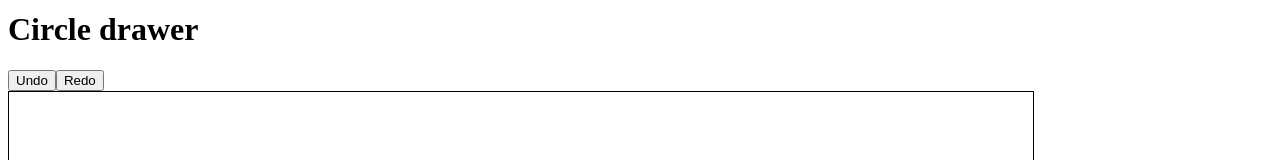
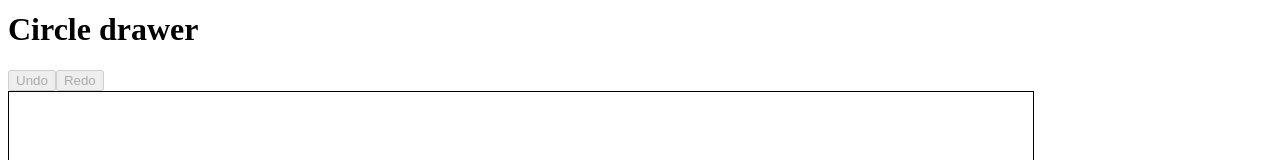
Before and after one commit to eirikff/7guis, a Vue app in the folder vue/: page /circle-drawer in a window 1280 px wide. Shown: the part 170-330 px from the top of the page. Built offline with nearby package versions, Linux system fonts and the light colour scheme.

Commit message:
Finish circle drawer

```diff
--- a/vue/src/components/CircleDrawer.vue
+++ b/vue/src/components/CircleDrawer.vue
@@ -1,6 +1,7 @@
 <script setup>
 import { ref, onMounted, nextTick } from 'vue';
 import CircleDrawerChangeDialogue from "./CircleDrawerChangeDialogue.vue";
+import CircleDrawerHistory from "./CircleDrawerHistory.vue";
 
 const defaultRadius = 25;
 
@@ -11,10 +12,14 @@ let circleId = 0;
 const circles = ref([]);
 const selectedCircle = ref(null);
 
+const history = ref(null);
+
 onMounted(() => {
   canvasEl.value.setAttribute("width", canvasEl.value.offsetWidth);
   canvasEl.value.setAttribute("height", canvasEl.value.offsetHeight);
   context.value = canvasEl.value.getContext("2d");
+
+  history.value.push(circles.value);
 });
 
 function computeRelativeMousePosition(event) {
@@ -45,6 +50,20 @@ function drawCircles() {
   }
 }
 
+function createCircle(x, y, fill = false, radius = defaultRadius) {
+  const circle = {
+    id: circleId++,
+    x: x,
+    y: y,
+    r: radius,
+    fill: fill,
+  };
+  circles.value.push(circle);
+  history.value.push(circles.value);
+
+  return circle;
+}
+
 function addCircle(event) {
   // Deselect circle if one is selected, but don't add a new circle
   if (selectedCircle.value) {
@@ -56,14 +75,7 @@ function addCircle(event) {
   // compute relative click position inside canvas
   const { x, y } = computeRelativeMousePosition(event);
 
-  const circle = {
-    id: circleId++,
-    x: x,
-    y: y,
-    r: defaultRadius,
-    fill: true,
-  };
-  circles.value.push(circle);
+  createCircle(x, y, true);
   drawCircles();
 }
 
@@ -97,6 +109,7 @@ async function openChangeDialogue(event) {
   for (const circle of circles.value.reverse()) {
     if (circle.fill) {
       selectedCircle.value = circle;
+      selectedCircle.value.old = { ...circle };
       selectedCircle.value.clientX = event.clientX;
       selectedCircle.value.clientY = event.clientY;
       break;
@@ -106,31 +119,37 @@ async function openChangeDialogue(event) {
   drawCircles();
 }
 
-async function updateRadius(radius) {
+function updateRadius(radius) {
   selectedCircle.value.r = radius;
   drawCircles();
 }
 
-function undo() {
-  console.log("undo");
+function addUpdateToHistory(radius) {
+  history.value.push(circles.value);
 }
 
-function redo() {
-  console.log("redo");
+function handleUndo(event) {
+  console.log("undo", event);
+  circles.value = structuredClone(event.state);
+  drawCircles();
 }
+
+function handleRedo(event) {
+  console.log("redo", event);
+  circles.value = structuredClone(event.state);
+  drawCircles();
+}
+
 </script>
 
 <template>
   <h1>Circle drawer</h1>
 
-  <div>
-    <button
-      @click="undo"
-    >Undo</button>
-    <button
-      @click="redo"
-    >Redo</button>
-  </div>
+  <CircleDrawerHistory
+    ref="history"
+    @undo="handleUndo"
+    @redo="handleRedo"
+  />
 
   <div>
     <canvas
@@ -148,6 +167,7 @@ function redo() {
     :x="selectedCircle.clientX"
     :y="selectedCircle.clientY"
     @change-radius="updateRadius"
+    @change-radius-done="addUpdateToHistory"
   />
 
 </template>
--- a/vue/src/components/CircleDrawerChangeDialogue.vue
+++ b/vue/src/components/CircleDrawerChangeDialogue.vue
@@ -2,7 +2,7 @@
 import { ref, onMounted } from "vue";
 
 const props = defineProps(["circle", "x", "y"]);
-const emit = defineEmits(["change-radius"]);
+const emit = defineEmits(["change-radius", "change-radius-done"]);
 
 const divEl = ref(null);
 const radius = ref(0);
@@ -25,6 +25,7 @@ onMounted(() => {
       max="100"
       v-model.number="radius"
       @input="$emit('change-radius', radius)"
+      @change="$emit('change-radius-done', radius)"
     >
   </div>
 </template>
--- /dev/null
+++ b/vue/src/components/CircleDrawerHistory.vue
@@ -0,0 +1,91 @@
+<script setup>
+import { ref, computed, toRaw } from "vue";
+
+const emit = defineEmits(["undo", "redo"]);
+
+let history = ref([]);
+let currentHistoryIndex = ref(-1);
+let historyId = 0;
+
+const undoAvailable = computed(() => {
+  return currentHistoryIndex.value > 0;
+});
+
+const redoAvailable = computed(() => {
+  return currentHistoryIndex.value < history.value.length - 1;
+});
+
+function push(state) {
+  // if we have newer history, remove it since we're branching here
+  if (currentHistoryIndex.value !== history.value.length - 1) {
+    history.value = history.value.slice(0, currentHistoryIndex.value + 1);
+  }
+
+  history.value.push({
+    id: historyId++,
+    state: structuredClone(toRaw(state)),
+  });
+  currentHistoryIndex.value++;
+}
+
+function pop() {
+  if (currentHistoryIndex.value === 0) {
+    return current();
+  }
+  else if (currentHistoryIndex.value < 0) {
+    return null;
+  }
+  return history.value[currentHistoryIndex.value--];
+}
+
+function current() {
+  if (currentHistoryIndex.value >= 0 && currentHistoryIndex.value < history.value.length) {
+    return history.value[currentHistoryIndex.value];
+  }
+  else {
+    return null;
+  }
+}
+
+function undo() {
+  pop();
+  const historyEvent = current();
+  if (!historyEvent) {
+    return;
+  }
+
+  emit("undo", toRaw(historyEvent));
+}
+
+function redo() {
+  if (currentHistoryIndex.value < 0) {
+    return;
+  }
+  else if (currentHistoryIndex.value === history.value.length - 1) {
+    return;
+  }
+
+  const historyEvent = history.value[++currentHistoryIndex.value];
+  emit("redo", toRaw(historyEvent));
+}
+
+defineExpose({
+  push,
+});
+</script>
+
+<template>
+  <div>
+    <button
+      @click="undo"
+      :disabled="!undoAvailable"
+    >Undo</button>
+    <button
+      @click="redo"
+      :disabled="!redoAvailable"
+    >Redo</button>
+  </div>
+</template>
+
+<style scoped>
+</style>
```
